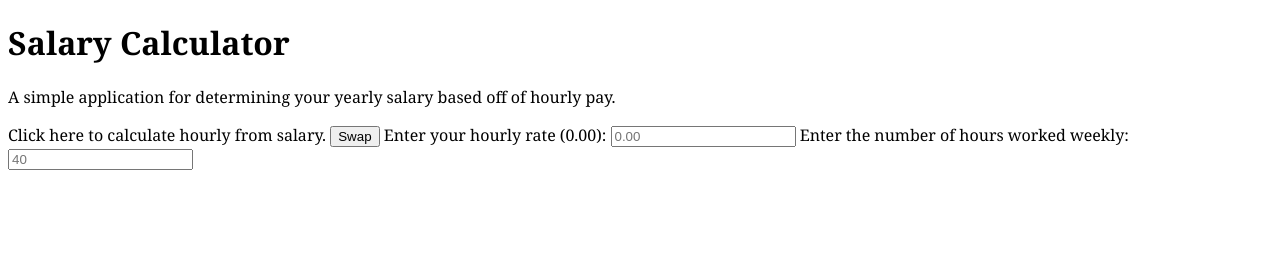
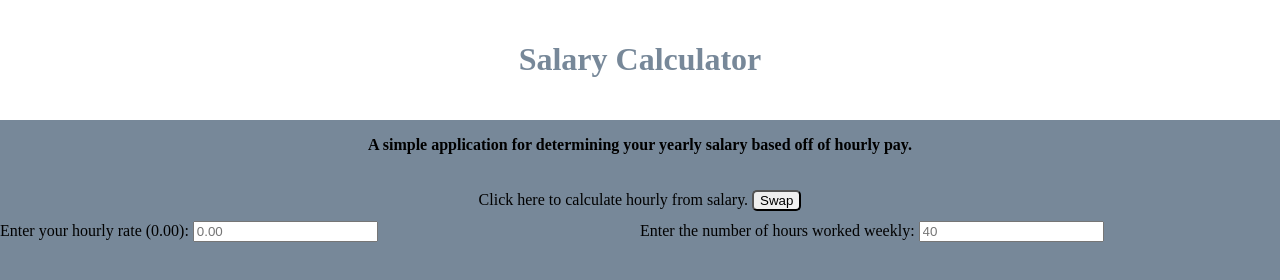
Before and after one commit to munawes/Salary-Calculator, a plain HTML site: page index.html in a window 1280 px wide. Drawn offline with Linux system fonts and the light colour scheme.

Commit message:
Setting up styling to make things look a little better

```diff
--- a/index.html
+++ b/index.html
@@ -15,14 +15,21 @@
   <main>
     <p id="description">A simple application for determining your yearly salary based off of hourly pay.</p>
 
+    <div class="button">
       <label for="reverseButton">Click here to calculate hourly from salary.</label>
       <button name="reverseButton" id="reverseButton">Swap</button>
+    </div>
 
+    <div class="userInput1">
       <label for="hourly">Enter your hourly rate (0.00):</label>
       <input type="number" name="hourly" id="hourly" placeholder="0.00">
+    </div>
 
+    <div class="userInput2">
       <label for="hours">Enter the number of hours worked weekly:</label>
       <input type="number" name="hours" id="hours" placeholder="40">
+    </div>
+
 
     <div id="output"></div>
 
--- a/style.css
+++ b/style.css
@@ -1,3 +1,41 @@
 body {
-  font-family: Georgia, 'Times New Roman', Times, serif;
+  margin: 0;
+  padding: 0;
+  box-sizing: border-box;
+  background-color: lightslategray;
 }
+
+header {
+  background: white;
+  padding: 20px;
+  text-align: center;
+  color: lightslategray;
+}
+
+.button {
+  width: 50%;
+  text-align: center;
+  margin: auto;
+  margin-bottom: 10px;
+}
+
+#reverseButton {
+  border-radius: 5px;
+
+}
+
+.userInput1 {
+  width: 50%;
+  float: left;
+}
+
+.userInput2 {
+  width: 50%;
+  float: right;
+}
+
+#description {
+  text-align: center;
+  padding-bottom: 20px;
+  font-weight: bold;
+}
```
Lines whose indentation alone changed are shown as unchanged.
